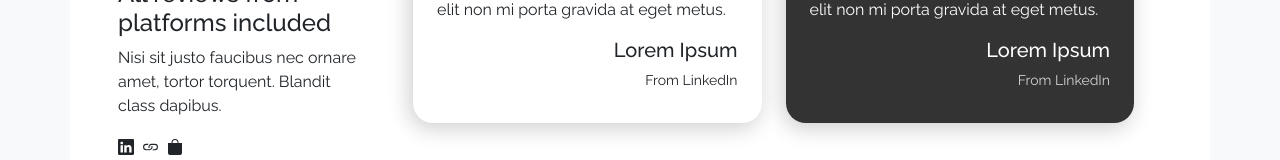
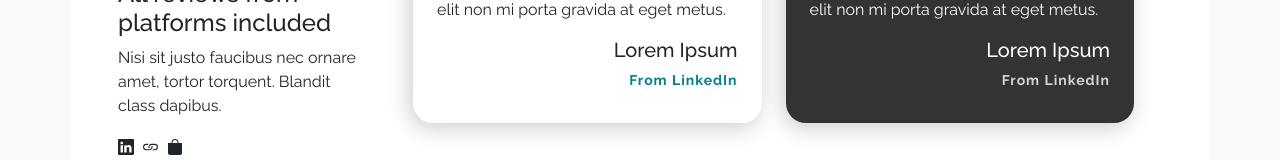
Before and after one commit to ahn-nath/personal_website_2.0, a React (Create React App) app: page / in a window 1280 px wide. Shown: the part 3117-3277 px from the top of the page. Built offline with nearby package versions, Linux system fonts and the light colour scheme.

Commit message:
refactor: added link to testimonial cards
Added a link for the source and configured it

```diff
--- a/src/pages/homepage/components/Testimonials.js
+++ b/src/pages/homepage/components/Testimonials.js
@@ -1,12 +1,14 @@
-const TestimonialCard = ({ text, author, source, isDark }) => {
+const TestimonialCard = ({ text, author, source, link, isDark }) => {
     return (
         <div className={`card ${isDark ? 'dark-card' : 'card-light'} border-0 my-3`}>
             <div className="card-body p-4">
                 <p className="text-start card-text">{text}</p>
                 <h5 className="text-end card-title">{author}</h5>
+                <a href={`${link}`} className="text-decoration-none">
                 <p className={`mb-2 small card-source-text text-end`}>
                     From {source}
                 </p>
+                </a>
             </div>
         </div>
     );
@@ -19,12 +21,14 @@ const TestimonialsSection = () => {
                 text: "Nullam id dolor id nibh ultricies vehicula ut id elit. Cras justo odio, dapibus ac facilisis in, egestas eget quam. Donec id elit non mi porta gravida at eget metus.",
                 author: "Lorem Ipsum",
                 source: "LinkedIn",
+                link: "https://www.linkedin.com/in/nathaly-toledo/",
                 isDark: false
             },
             {
                 text: "Nullam id dolor id nibh ultricies vehicula ut id elit. Cras justo odio, dapibus ac facilisis in, egestas eget quam. Donec id elit non mi porta gravida at eget metus.",
                 author: "Lorem Ipsum",
                 source: "LinkedIn",
+                link: "https://www.linkedin.com/in/nathaly-toledo/",
                 isDark: true
             }
         ],
@@ -33,12 +37,14 @@ const TestimonialsSection = () => {
                 text: "Nullam id dolor id nibh ultricies vehicula ut id elit. Cras justo odio, dapibus ac facilisis in, egestas eget quam. Donec id elit non mi porta gravida at eget metus.",
                 author: "Lorem Ipsum",
                 source: "LinkedIn",
+                link: "https://www.linkedin.com/in/nathaly-toledo/",
                 isDark: true
             },
             {
                 text: "Nullam id dolor id nibh ultricies vehicula ut id elit. Cras justo odio, dapibus ac facilisis in, egestas eget quam. Donec id elit non mi porta gravida at eget metus.",
                 author: "Lorem Ipsum",
                 source: "LinkedIn",
+                link: "https://www.linkedin.com/in/nathaly-toledo/",
                 isDark: false
             }
         ]
```
